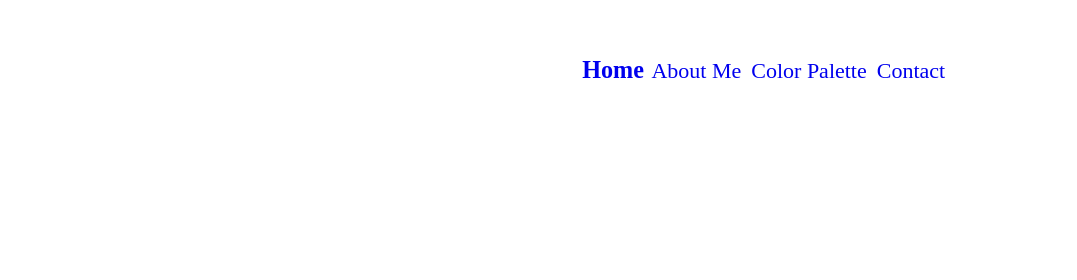
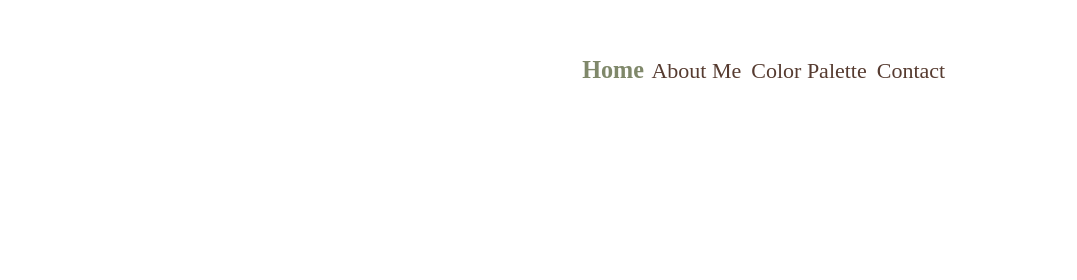
Before and after one commit to Julleulle/HC, a plain HTML site: page index.html in a window 1280 px wide. In both pictures the pointer is over the link "Home". Shown: the top 280 px of the page, 203-1280 px from the left. Drawn offline with Linux system fonts and the light colour scheme.

Commit message:
color fixed

```diff
--- a/eximination.css
+++ b/eximination.css
@@ -110,9 +110,14 @@ a {
 
 /* Color on desktop */
 
-a:visited {
+a {
     color: #563b30;
 }
+
+a:hover {
+    color: #7f886a;
+}
+
 
 #colorhome {
     font-weight: bold;
```
